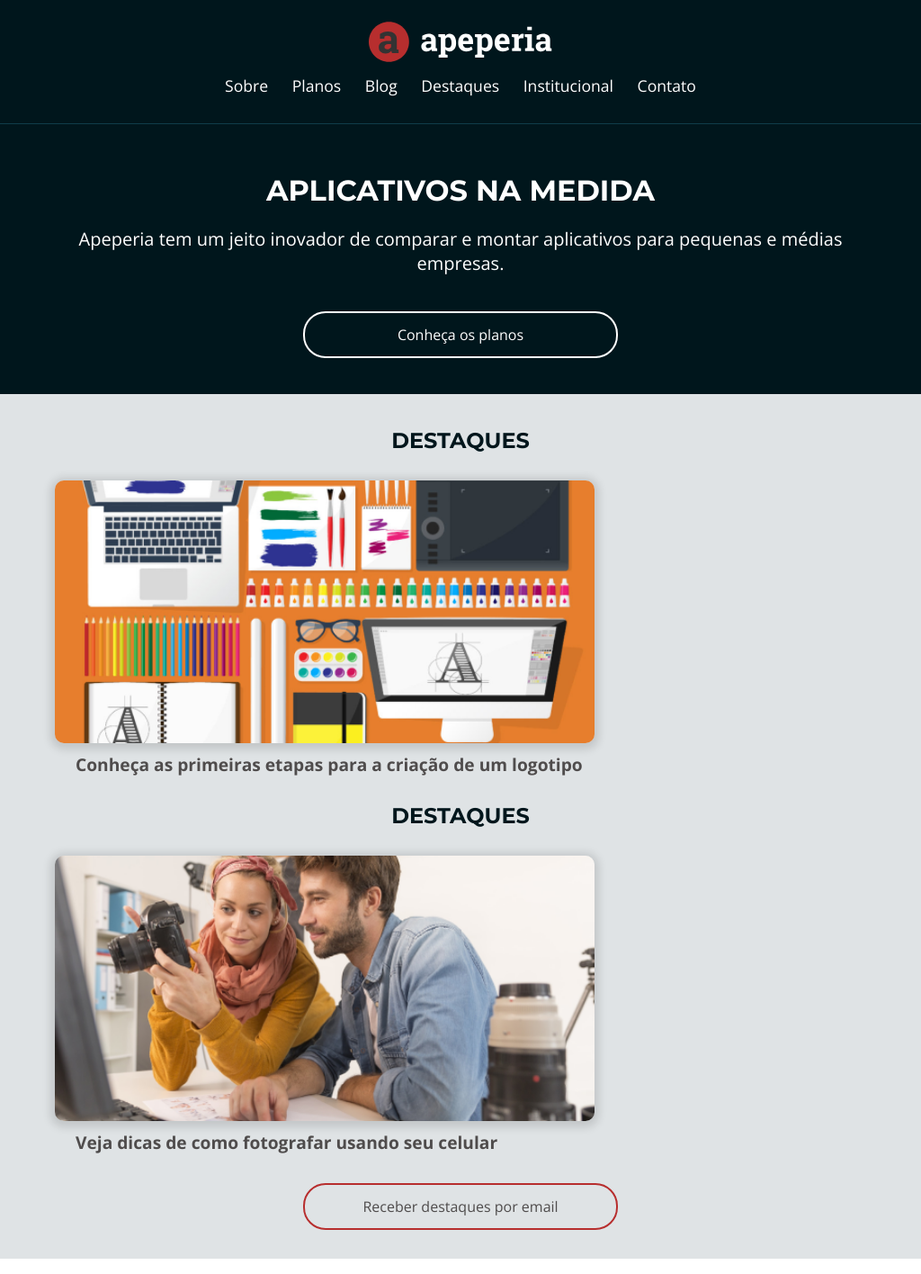
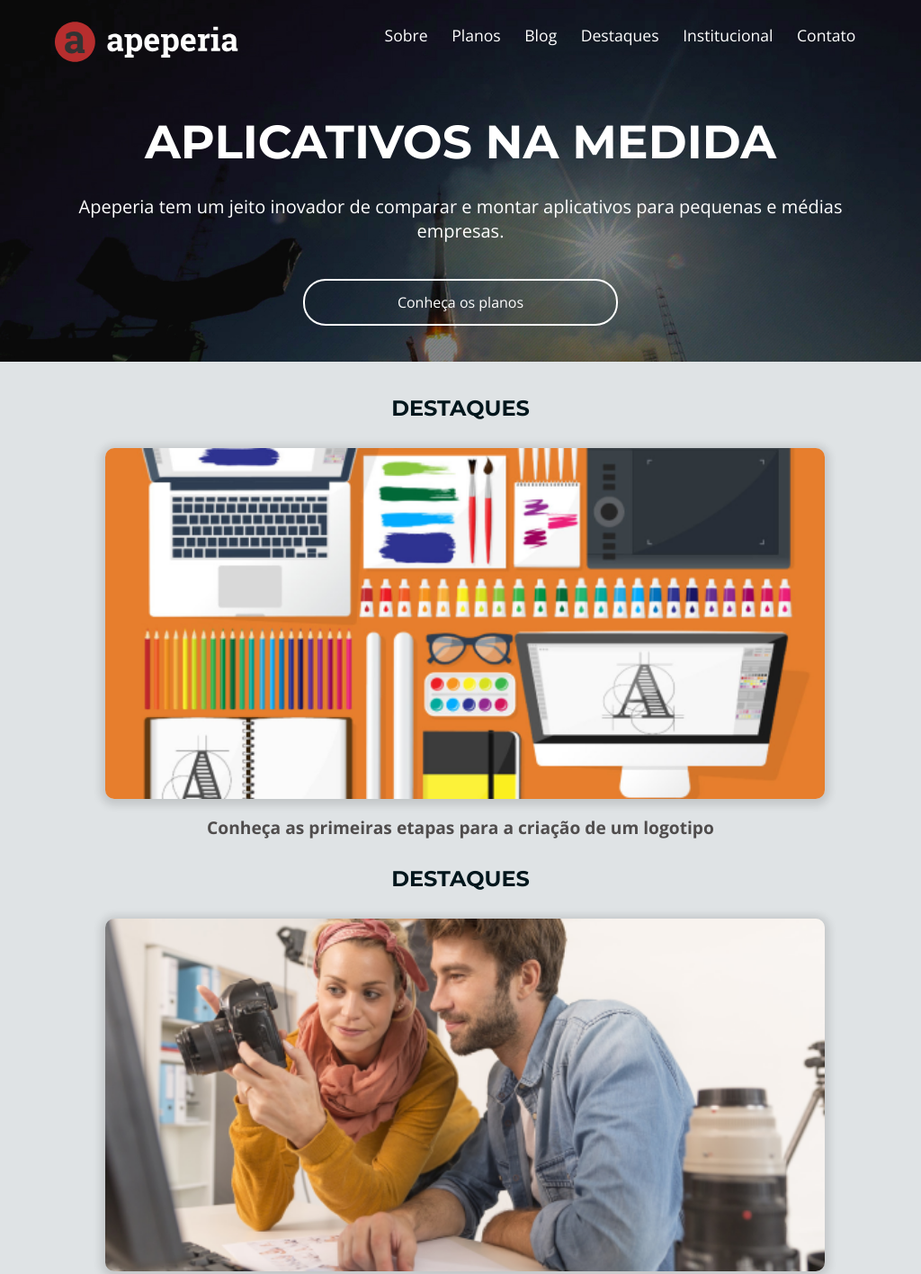
Before and after one commit to NaykyrOliveira/Layouts-Respnsivos, a plain HTML site: page projeto-apeperia/index.html in a window 1024 px wide. Shown: the top 1416 px of the page at 90% size. Drawn offline with nearby package versions, Linux system fonts and the light colour scheme.

Commit message:
Layout desktop

```diff
--- a/projeto-apeperia/css/cabecalho.css
+++ b/projeto-apeperia/css/cabecalho.css
@@ -29,3 +29,11 @@
     margin-bottom: 1.25rem;
     margin-left: .7rem;
 }
+
+@media screen and (min-width: 1024px) {
+    .cabecalho {
+        flex-direction: row;
+        justify-content: space-between;
+        border: none;
+    }
+}
--- a/projeto-apeperia/css/chamada.css
+++ b/projeto-apeperia/css/chamada.css
@@ -32,3 +32,17 @@
         max-width: 600px;
     }
 }
+
+@media screen and (min-width: 1024px) {
+    .chamada {
+        background-image: url('../img/bg-intro.jpg');
+        background-size: cover;
+        padding-top: 8.25rem;
+   }
+
+   .chamada__titulo {
+       font-size: 3.25rem;
+       margin-bottom: 2rem;
+   }
+
+}
--- a/projeto-apeperia/css/destaques.css
+++ b/projeto-apeperia/css/destaques.css
@@ -23,10 +23,10 @@
 
 .destaques__painel-imagem {
     width: 100%;
-    max-width: 600px;
     box-shadow: 0 2px 10px 5px #00000020;
     border-radius: 10px;
     margin-bottom: .5rem;
+    max-width: 600px;
 }
 
 .destaques__painel-texto {
@@ -52,3 +52,15 @@
         max-width: 800px;
     }
 }
+
+@media screen and (min-width: 1024px) {
+    .destaques__painel-imagem {
+        max-width: 800px;
+        width: 100%;
+        margin: 0 3.5rem 1rem;
+    }
+
+    .destaques__painel-texto {
+        text-align: center;
+    }
+}
--- a/projeto-apeperia/css/diferenciais.css
+++ b/projeto-apeperia/css/diferenciais.css
@@ -44,3 +44,15 @@
 .item__texto {
     line-height: normal;
 }
+
+@media screen and (max-width: 1024px) {
+    .diferenciais {
+        height: 600px;
+        justify-content: space-between;
+    }
+
+    .diferenciais__item {
+        max-width: 300px;
+        justify-content: center;
+    }
+}
```
